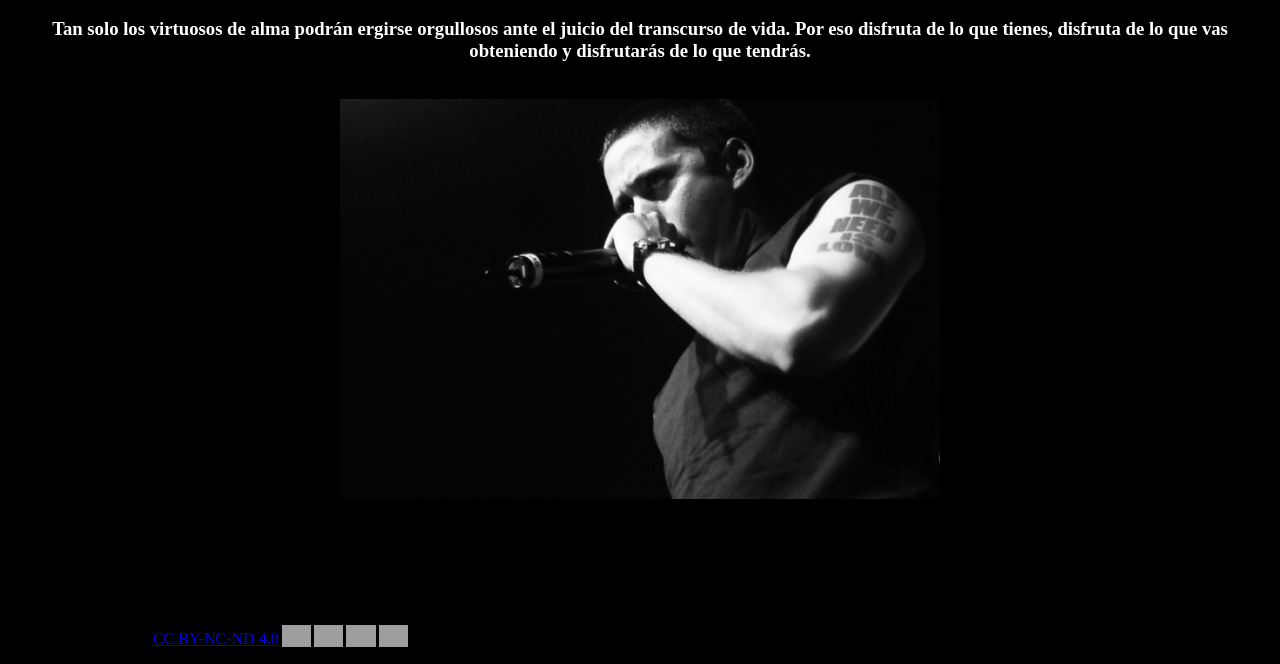
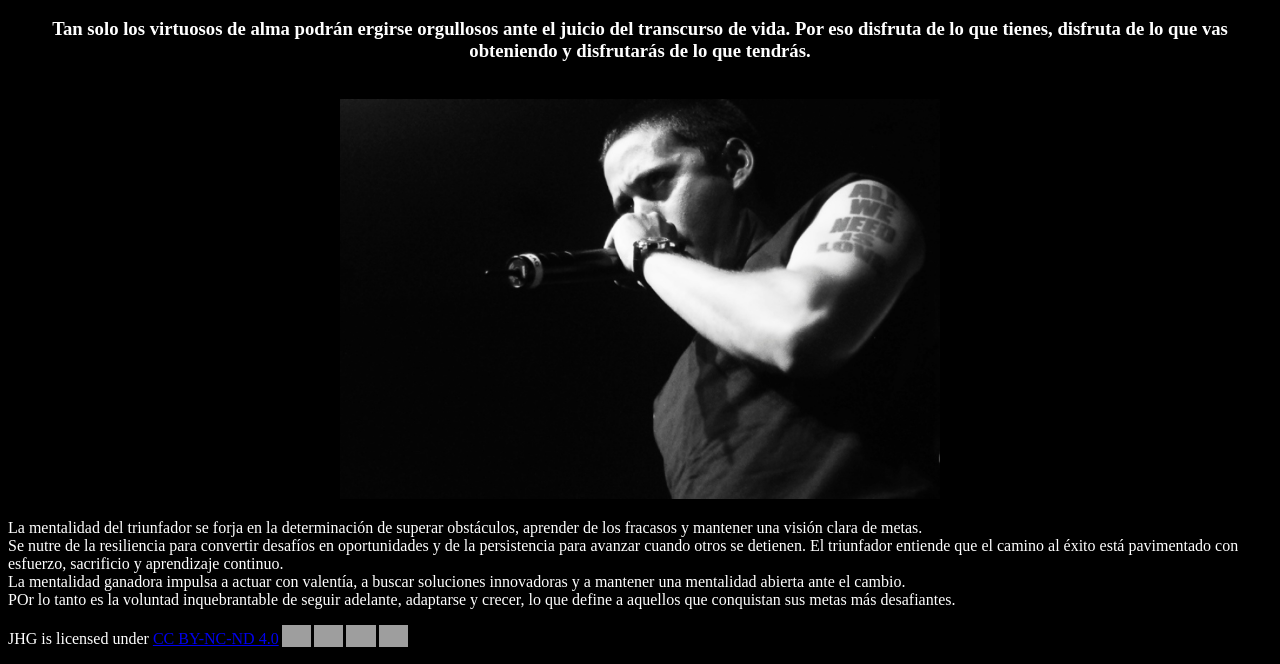
Before and after one commit to JHG0/jhg0.github.io, a plain HTML site: page index.html in a window 1280 px wide. Shown: the part 145-809 px from the top of the page. Drawn offline with Linux system fonts and the light colour scheme; grey boxes are pictures that could not be loaded.

Commit message:
Update style.css

```diff
--- a/style.css
+++ b/style.css
@@ -1,4 +1,2 @@
-html {
-  height: 100%;
-  width: 100%;
-}
+p {
+  color: white}
```
